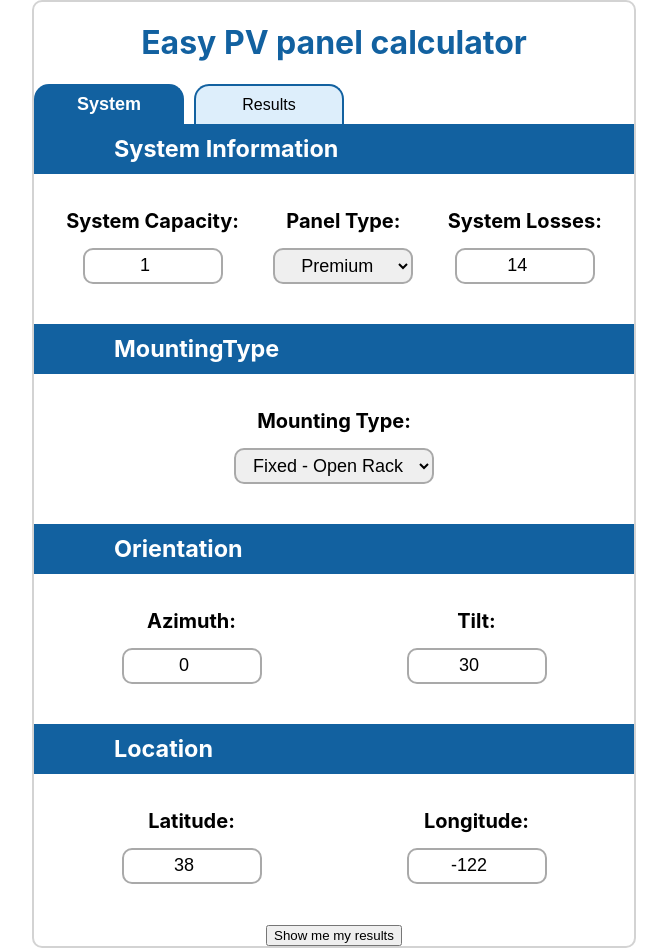
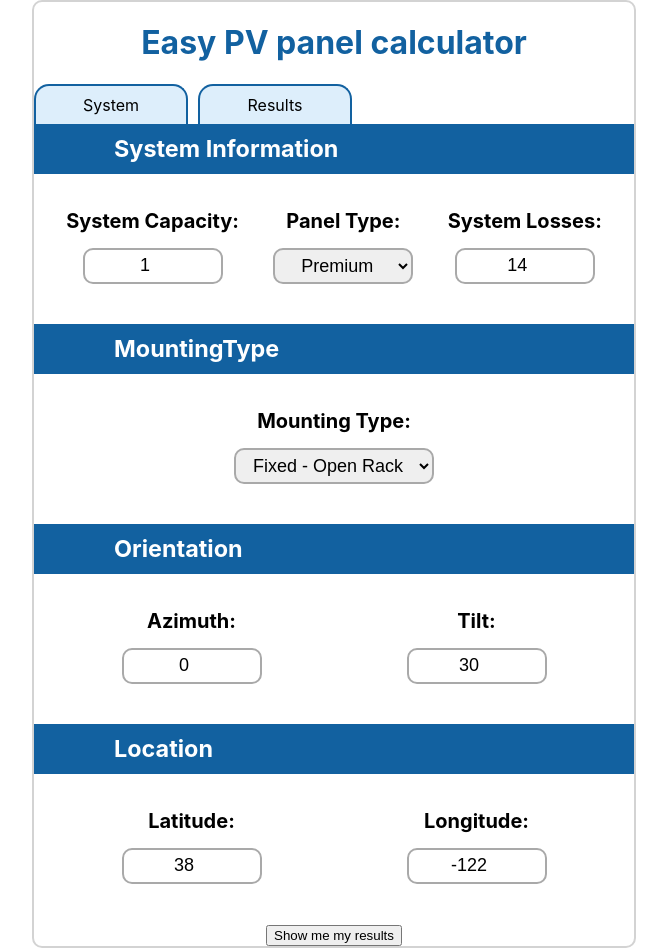
Before and after one commit to Lazd53/pv-calculator, a React (Create React App) app: page / in a window 1280 px wide. Shown: the whole page, without its empty margins (306-973 px from the left). Built offline with nearby package versions, Linux system fonts and the light colour scheme.

Commit message:
Move routing functionality to React-Router

```diff
--- a/src/components/App.css
+++ b/src/components/App.css
@@ -16,7 +16,7 @@ h1 {
   height: 40px;
 }
 
-.flip-page-button{
+.flip-page-link{
   background-color: #ddeefb;
   margin-right: 10px;
   border: 2px solid #1261A0;
@@ -25,9 +25,14 @@ h1 {
   width: 150px;
   font-size: 16px;
   font-weight: normal;
+  display: flex;
+  align-items: center;
+  justify-content: center;
+  text-decoration: none;
+  color: black;
 }
 
-.flip-page-button.selected{
+.flip-page-link.selected{
   font-weight: bolder;
   color: white;
   background-color: #1261A0;
--- a/src/components/App.js
+++ b/src/components/App.js
@@ -2,35 +2,45 @@ import React from 'react';
 import './App.css';
 import RequestScreen from './RequestScreen';
 import ResultsScreen from './ResultsScreen';
+import {
+  BrowserRouter as Router,
+  Switch,
+  Route,
+  NavLink
+  } from 'react-router-dom';
 
 
 class App extends React.Component {
-  state={ switchPage: "system" }
-
-  handleSwitchPageButton = (page) => {
-    console.log(page)
-    this.state.switchPage !== page && this.setState({switchPage: page})
-
-  }
 
   render(){
-    const {switchPage} = this.state;
     return (
-      <div className="App">
-        <h1> Easy PV panel calculator</h1>
-        <div className="flip-pages">
-          <button
-            className= {switchPage ==="system" ? "flip-page-button selected": "flip-page-button"}
-            onClick = { ()=>this.handleSwitchPageButton("system")  }
-          >System</button>
-          <button
-            className={switchPage ==="results" ? "flip-page-button selected": "flip-page-button"}
-            onClick = { ()=>this.handleSwitchPageButton("results")  }
-          >Results</button>
+      <Router>
+        <div className="App">
+          <h1> Easy PV panel calculator</h1>
+          <nav className="flip-pages">
+            <NavLink
+              className="flip-page-link" to="/system"
+              activeClassName="selected"
+            >System</NavLink>
+            <NavLink
+              className="flip-page-link" to="/results"
+              activeClassName="selected"
+            >Results</NavLink>
+          </nav>
+          <Switch>
+            <Route path="/results">
+              <ResultsScreen/>
+            </Route>
+            <Route path="/system">
+              <RequestScreen/>
+            </Route>
+            <Route path="/">
+              <RequestScreen/>
+            </Route>
+          </Switch>
         </div>
-        {switchPage==="system" && <RequestScreen/>}
-        {switchPage==="results" && <ResultsScreen/>}
-      </div>
+      </Router>
+
     );
   }
 
```
